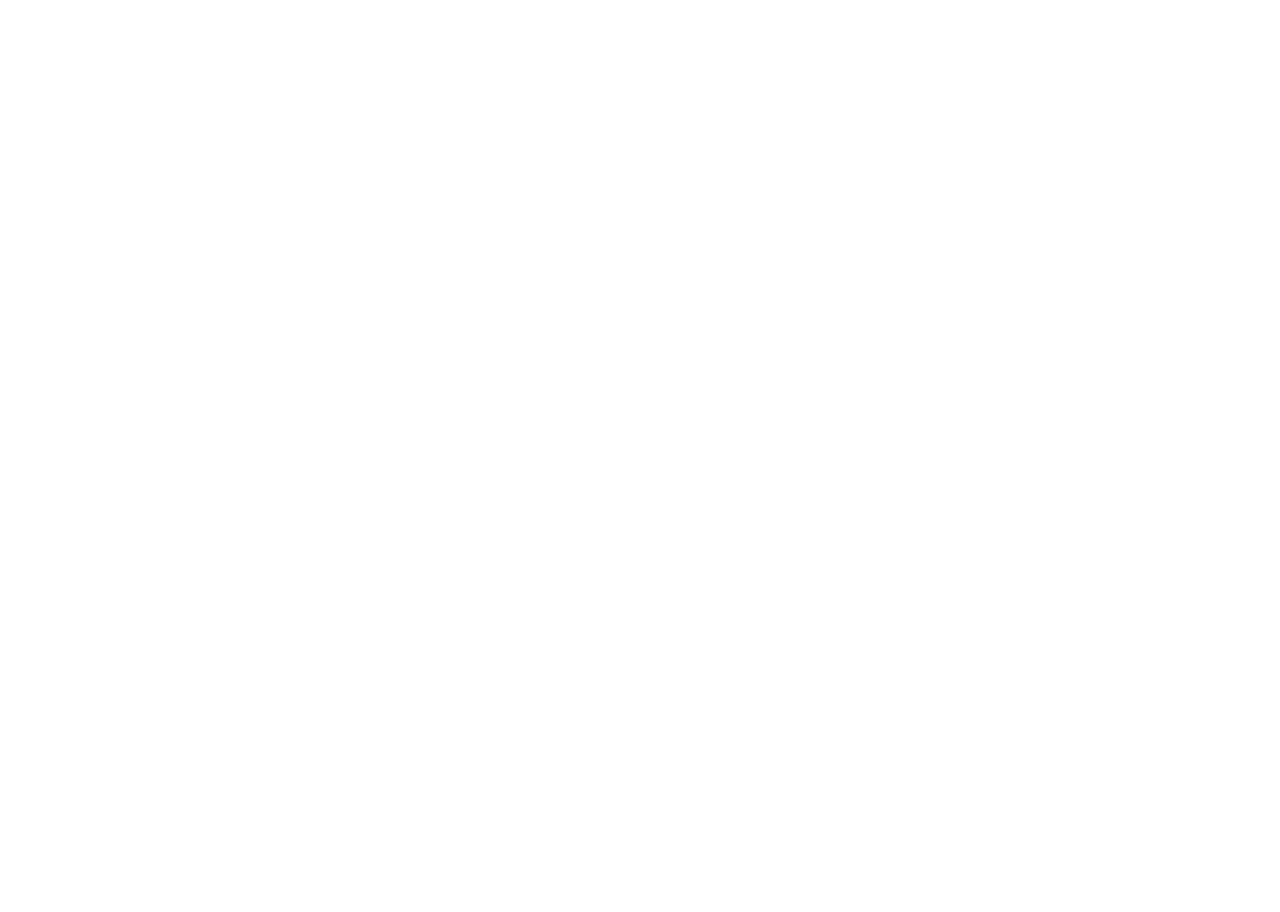
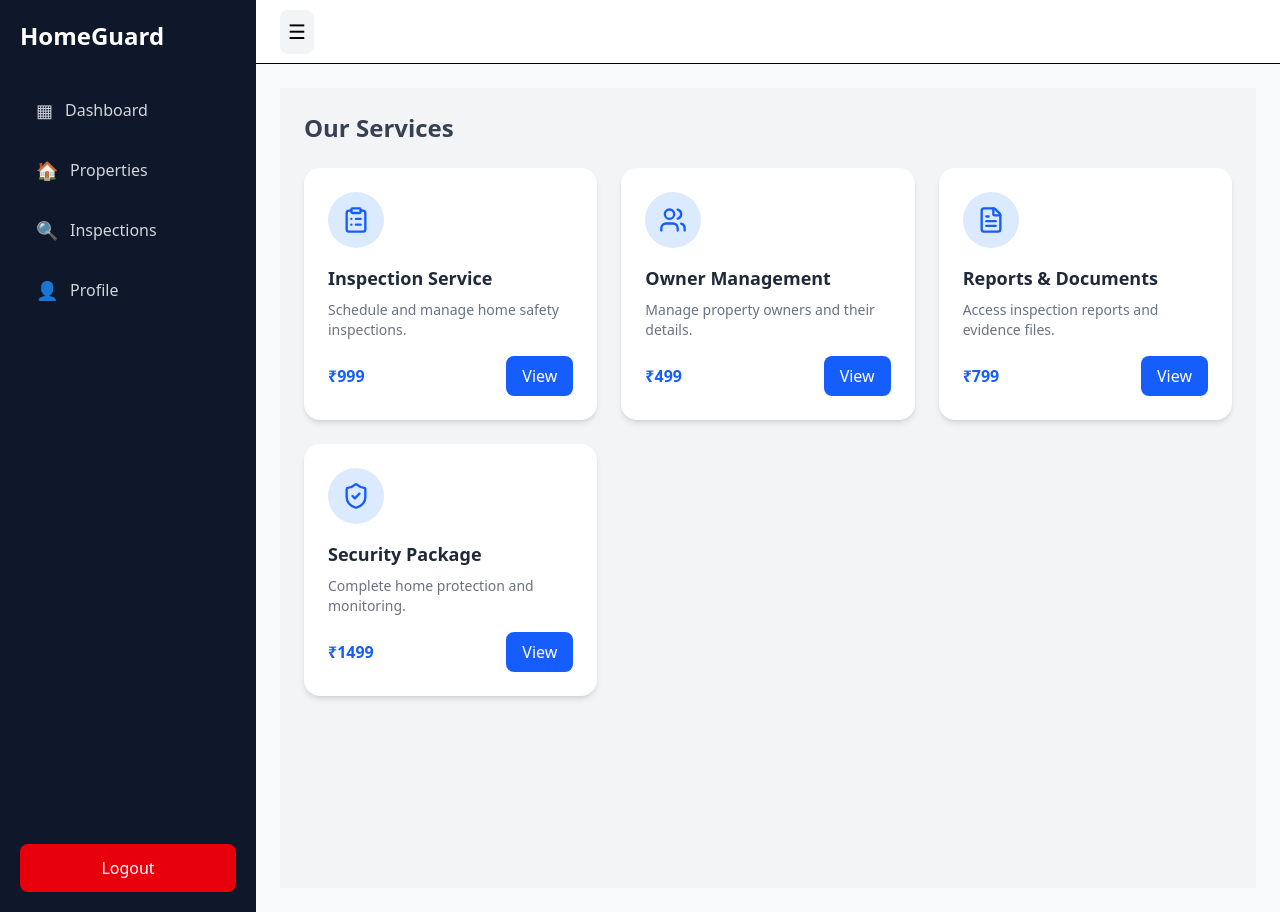
Before and after one commit to Aishafarheenn/HomeGuard, a React app in the folder frontend/: page /dashboard/serviceitems in a window 1280 px wide. Before the commit this address had no page. Before the commit the page ends 800 px from the top, so only its background shows below. Built offline with nearby package versions, Linux system fonts and the light colour scheme; the HTML template or start-up script is replaced by a standard one.

Commit message:
dashboard packageitems

```diff
--- a/frontend/src/App.jsx
+++ b/frontend/src/App.jsx
@@ -6,6 +6,7 @@
 import LandingPage from "./screens/LandingPage";
 import DashboardLayout from "./components/layouts/DashboardLayout";
 import Dashboard from "./screens/Dashboard";
+import ServiceItems from "./screens/dashboard/ServiceItems";
 
 function App() {
  return (
@@ -16,6 +17,7 @@
       <Route path="/register/owner" element={<OwnerRegistration/>}/>
       <Route path="/dashboard" element={<DashboardLayout/>}>
         <Route index element={<Dashboard/>} />
+        <Route path="serviceitems" element={<ServiceItems/>} />
       </Route>
     </Routes>
     </BrowserRouter>
--- /dev/null
+++ b/frontend/src/screens/dashboard/ServiceItems.jsx
@@ -0,0 +1,76 @@
+import React from "react";
+import { ShieldCheck, FileText, Users, ClipboardList } from "lucide-react";
+
+function ServiceItems() {
+
+  const services = [
+    {
+      title: "Inspection Service",
+      description: "Schedule and manage home safety inspections.",
+      icon: <ClipboardList size={28} />,
+      price: "₹999"
+    },
+    {
+      title: "Owner Management",
+      description: "Manage property owners and their details.",
+      icon: <Users size={28} />,
+      price: "₹499"
+    },
+    {
+      title: "Reports & Documents",
+      description: "Access inspection reports and evidence files.",
+      icon: <FileText size={28} />,
+      price: "₹799"
+    },
+    {
+      title: "Security Package",
+      description: "Complete home protection and monitoring.",
+      icon: <ShieldCheck size={28} />,
+      price: "₹1499"
+    }
+  ];
+
+  return (
+    <div className="p-6 bg-gray-100 min-h-screen">
+
+      <h1 className="text-2xl font-bold mb-6 text-gray-700">
+        Our Services
+      </h1>
+
+      <div className="grid grid-cols-1 sm:grid-cols-2 lg:grid-cols-3 gap-6">
+
+        {services.map((service, index) => (
+          <div
+            key={index}
+            className="bg-white rounded-2xl shadow-md p-6 hover:shadow-xl transition duration-300"
+          >
+            <div className="flex items-center justify-center w-14 h-14 rounded-full bg-blue-100 text-blue-600 mb-4">
+              {service.icon}
+            </div>
+
+            <h2 className="text-lg font-semibold text-gray-800 mb-2">
+              {service.title}
+            </h2>
+
+            <p className="text-sm text-gray-500 mb-4">
+              {service.description}
+            </p>
+
+            <div className="flex items-center justify-between">
+              <span className="font-bold text-blue-600">
+                {service.price}
+              </span>
+
+              <button className="px-4 py-2 bg-blue-600 text-white rounded-lg hover:bg-blue-700 transition">
+                View
+              </button>
+            </div>
+          </div>
+        ))}
+
+      </div>
+    </div>
+  );
+}
+
+export default ServiceItems;
```
